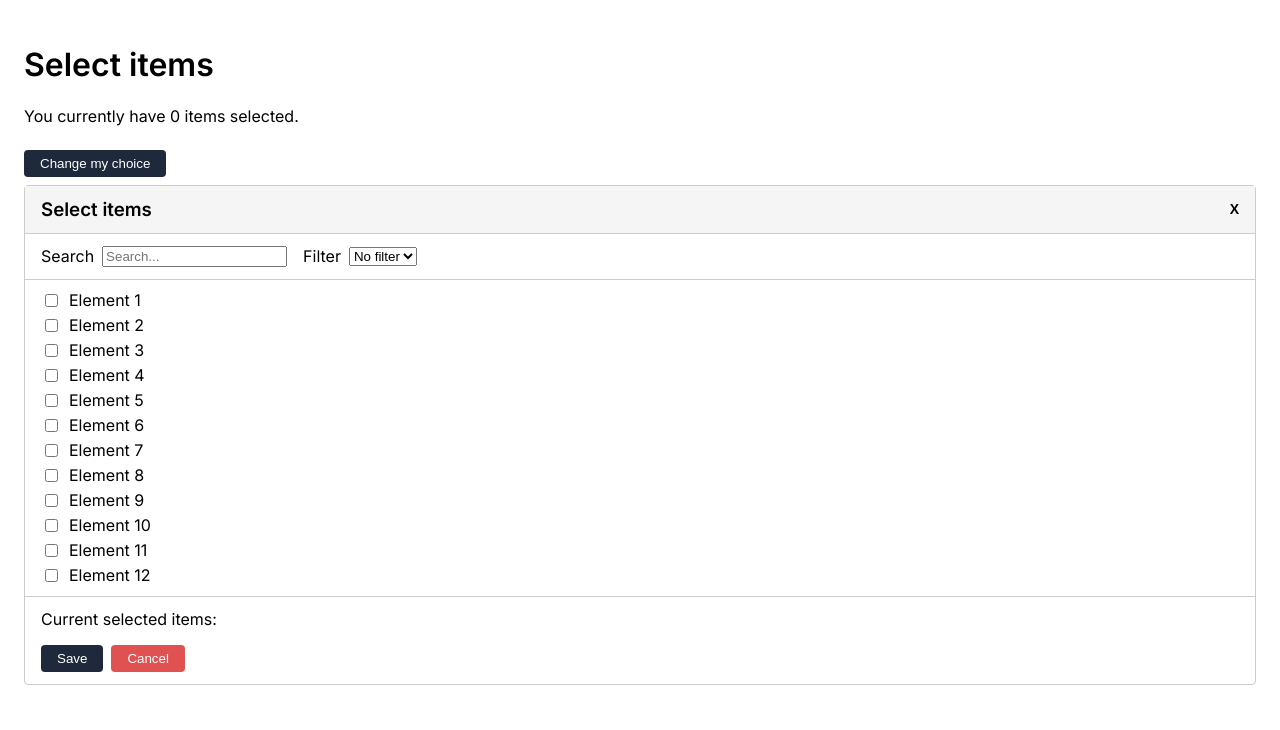
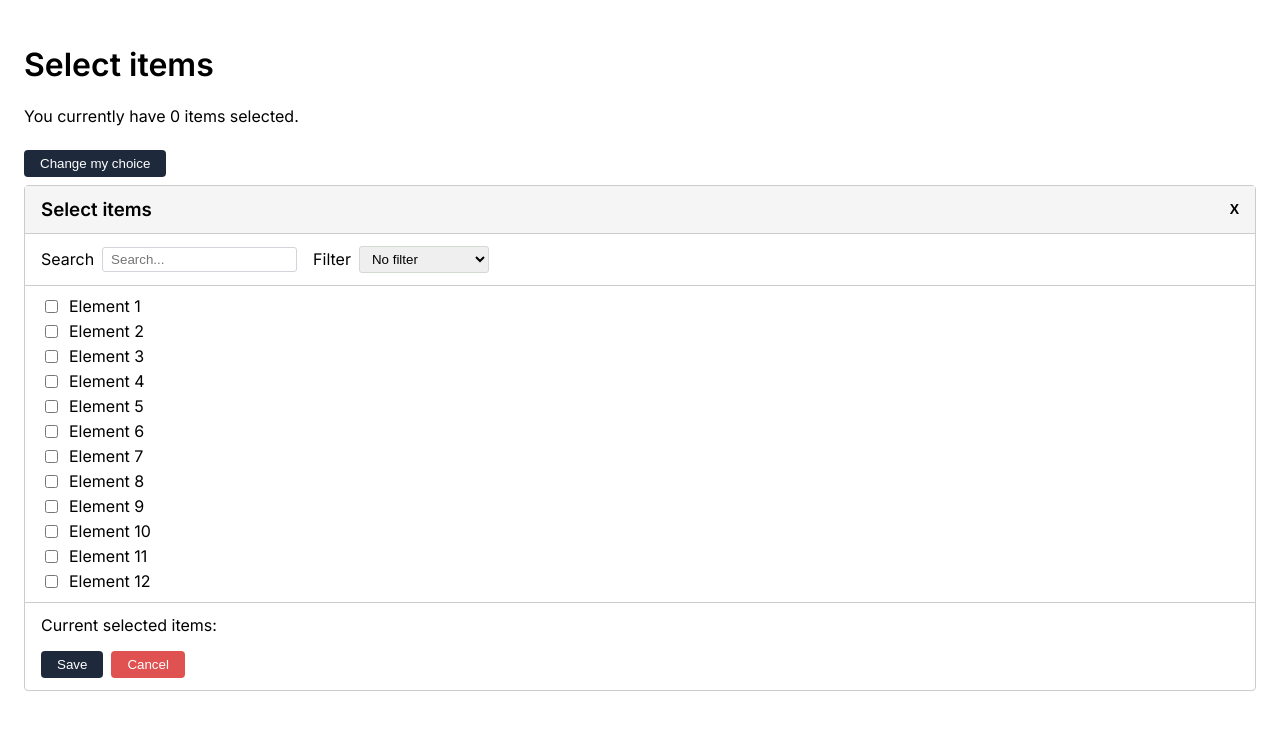
Before and after one commit to Dark0o/Select-Element-Widget, a React (Vite) app: page / in a window 1280 px wide. Both pictures are taken after a click on the button "Change my choice". Shown: the top 730 px of the page. Built offline with nearby package versions, Linux system fonts and the light colour scheme.

Commit message:
style filter inputs

```diff
--- a/src/components/ElementItem.module.css
+++ b/src/components/ElementItem.module.css
@@ -8,6 +8,7 @@
   font-size: 14px;
   background-color: #1e293b;
   color: #fff;
+  height: 24px;
 }
 
 .divider {
--- a/src/components/SelectItemPanel.module.css
+++ b/src/components/SelectItemPanel.module.css
@@ -37,6 +37,21 @@
   display: flex;
   align-items: center;
   gap: 8px;
+}
+
+.filters input {
+  border: 1px solid #d1d5db;
+  border-radius: 3px;
+  padding: 4px 8px;
+  outline: none;
+}
+
+.filters select {
+  border: 1px solid #d3dbd1;
+  border-radius: 3px;
+  padding: 4px 8px;
+  min-width: 130px;
+  outline: none;
 }
 
 .list {
```
Also changed, not shown: src/components/SelectItemPanel.tsx (+15 -6 lines).
